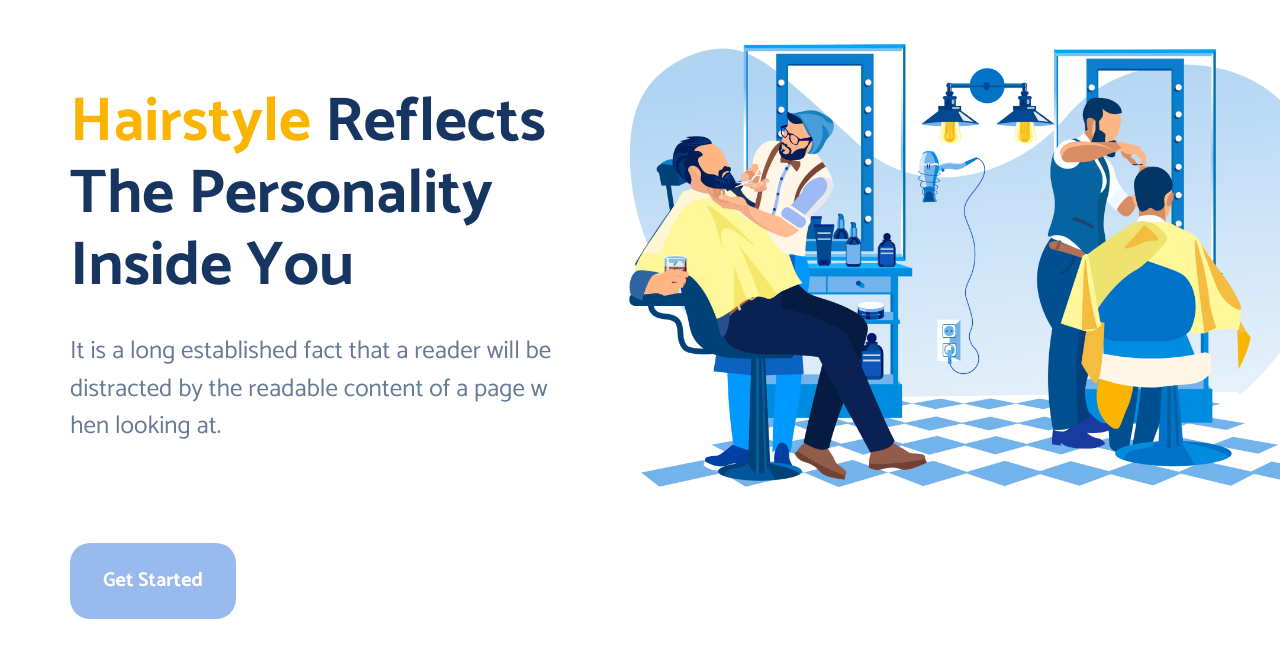
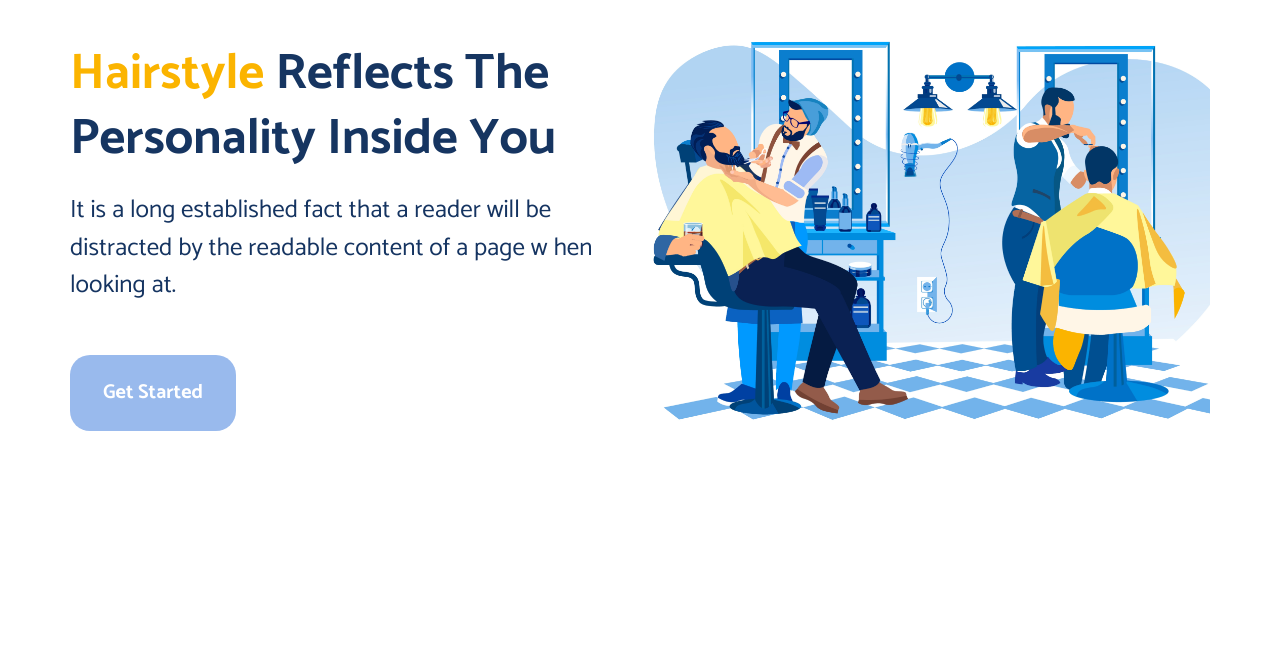
Before and after one commit to cossackvlad/barber, a plain HTML site: page index.html in a window 1280 px wide. Shown: the part 119-776 px from the top of the page. Drawn offline with Linux system fonts and the light colour scheme.

Commit message:
correction html and css files

```diff
--- a/index.html
+++ b/index.html
@@ -62,11 +62,16 @@
 
         <section class="promo">
             <div class="container">
-                <div class="promo__content">
-                    <h1><span>Hairstyle</span> Reflects The Personality Inside You</h1>
-                    <p>It is a long established fact that a reader will be distracted by the readable content of a page w
+                <div class="promo__wrapper">
+                    <div class="promo__wrapper__content">
+                        <h1><span>Hairstyle</span> Reflects The Personality Inside You</h1>
+                        <p>It is a long established fact that a reader will be distracted by the readable content of a page w
                         hen looking at.</p>
-                    <button class="btn promo__btn">Get Started</button>
+                        <button class="btn promo__wrapper__content-btn">Get Started</button>
+                    </div>
+                    <div class="promo__wrapper__img">
+                        <img src="img/promo-bcg.png" alt="promo">
+                    </div>
                 </div>
             </div>
         </section>
--- a/scss/_media.scss
+++ b/scss/_media.scss
@@ -43,10 +43,17 @@
 
     // Promo
     .promo {
-        background: url(../img/promo-bcg.png) top right no-repeat;
-        background-size: 400px;
+        &__wrapper {
+            flex-direction: row;
             &__content {
-            width: 300px;
+                h1 {
+                    font-size: 30px;
+                    line-height: 40px;
+                }
+            }
+            &__img {
+                margin-top: 0;
+            }
         }
     }
 }
@@ -83,16 +90,18 @@
 
     // Promo
     .promo {
-        background-size: 600px;
+        &__wrapper {
             &__content {
-            width: 400px;
-            padding-top: 25px;
                 h1 {
-                font-size: 35px;
-                line-height: 50px;
+                    font-size: 40px;
+                    line-height: 55px;
                 }
                 p {
                     font-size: 25px;
+                }
+            }
+            &__img {
+                margin-top: 0;
             }
         }
     }
@@ -115,18 +124,17 @@
 
     // Promo
     .promo {
-        background-size: 670px;
+        &__wrapper {
             &__content {
-            width: 490px;
-            padding-top: 60px;
+                padding-top: 15px;
                 h1 {
-                font-size: 62px;
-                line-height: 72px;
-                margin-bottom: 30px;
+                    font-size: 50px;
+                    line-height: 65px;
+                }
+                &-btn {
+                    margin-top: 50px;
                 }
             }
-        &__btn {
-            margin-top: 97px;
         }
     }
 }
@@ -138,25 +146,17 @@
 
     // Promo
     .promo {
-        background-size: 865px;
+        &__wrapper {
             &__content {
-            width: 575px;
+                padding-top: 60px;
                 h1 {
-                font-size: 73px;
-                line-height: 90px;
+                    font-size: 60px;
+                    line-height: 75px;
+                }
+                &-btn {
+                    margin-top: 90px;
                 }
             }
          }
     }
-
-@media (min-width: 1570px) {
-    .container {
-        width: 1540px;
 }
-
-    // Promo
-    .promo {
-        background-size: 1070px;
-        padding-bottom: 70px;
-    }
-}
--- a/scss/blocks/_promo.scss
+++ b/scss/blocks/_promo.scss
@@ -1,24 +1,32 @@
 .promo {
     margin-top: 30px;
+    &__wrapper {
+        display: flex;
+        flex-direction: column;
         &__content {
             h1 {
                 font-weight: bold;
-            font-size: 30px;
-            line-height: 40px;
+                font-size: 25px;
+                line-height: 35px;
                 color: #163561;
-            margin-bottom: 10px;
                 span {
                     color: #FBB400;
                 }
             }
             p {
+                margin-top: 20px;
                 font-size: 20px;
                 color: #153461;
-            opacity: 0.65;
+            }
+            &-btn {
+                margin-top: 30px;
             }
         }
-
-    &__btn {
-        margin-top: 50px;
+        &__img {
+            margin-top: 30px;
+            img {
+                width: 100%;
             }
         }
+    }
+}
--- a/scss/style.scss
+++ b/scss/style.scss
@@ -15,7 +15,6 @@ $main-color: #99BAED;
 p {
     font-size: 20px;
     color: #153461;
-    opacity: 0.65;
     margin: 0;
 }
 h1, h2, h3, h4, h5, h6 {
```
Also changed, not shown: css/style.min.css. Lines whose indentation alone changed are shown as unchanged.
